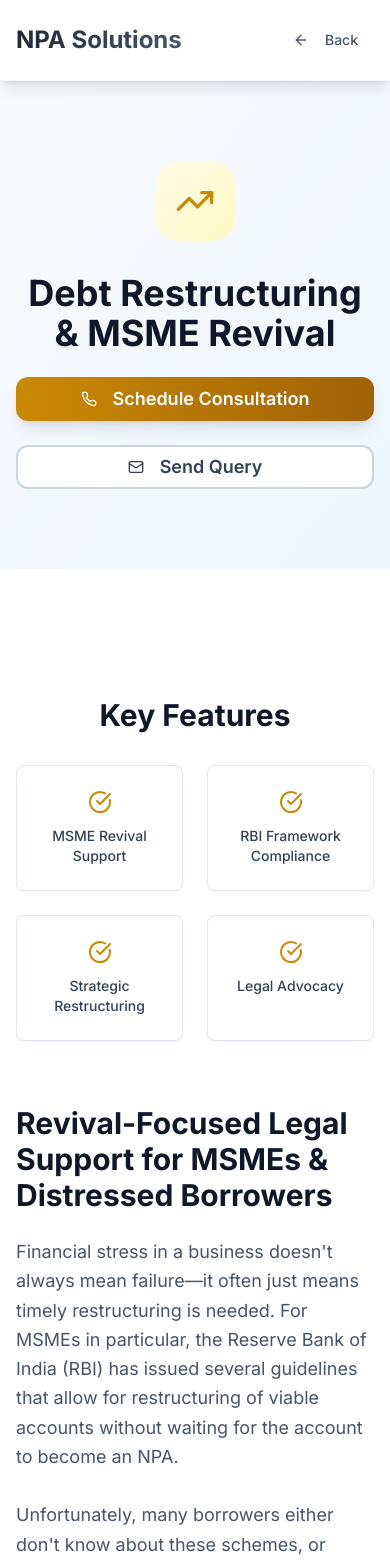
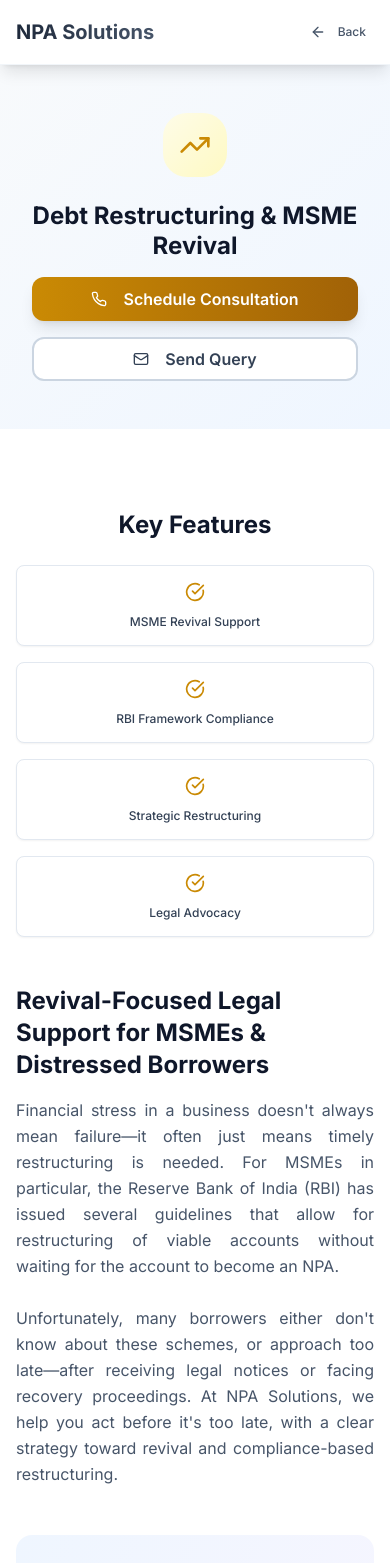
Before and after one commit to NPASolutions/npa-solutions, a React (Vite) app: page /service/debt-restructuring-msme-revival in a window 390 px wide. Shown: the top 1563 px of the page. Built offline with nearby package versions, Linux system fonts and the light colour scheme.

Commit message:
Fix service page usability
Adjusted service pages for better mobile usability and justified article text for improved readability.

```diff
--- a/src/pages/ServiceDetail.tsx
+++ b/src/pages/ServiceDetail.tsx
@@ -280,8 +280,8 @@ Let's work together to rebuild—strategically, lawfully, and on your terms.`
       {/* Navigation */}
       <nav className="bg-white/90 backdrop-blur-xl shadow-lg border-b border-slate-100 sticky top-0 z-50">
         <div className="max-w-7xl mx-auto px-4 sm:px-6 lg:px-8">
-          <div className="flex justify-between items-center h-20">
-            <Link to="/" className="font-bold text-2xl bg-gradient-to-r from-slate-800 to-slate-600 bg-clip-text text-transparent">
+          <div className="flex justify-between items-center h-16 sm:h-20">
+            <Link to="/" className="font-bold text-xl sm:text-2xl bg-gradient-to-r from-slate-800 to-slate-600 bg-clip-text text-transparent">
               NPA Solutions
             </Link>
 
@@ -305,25 +305,27 @@ Let's work together to rebuild—strategically, lawfully, and on your terms.`
               </Link>
             </div>
 
-            <div className="hidden md:flex">
-              <Button className="bg-gradient-to-r from-blue-600 to-blue-700 hover:from-blue-700 hover:to-blue-800 text-white px-6 py-3 rounded-xl shadow-lg hover:shadow-xl transition-all duration-300 transform hover:-translate-y-0.5">
+            <div className="hidden sm:flex">
+              <Button className="bg-gradient-to-r from-blue-600 to-blue-700 hover:from-blue-700 hover:to-blue-800 text-white px-4 sm:px-6 py-2 sm:py-3 rounded-xl shadow-lg hover:shadow-xl transition-all duration-300 transform hover:-translate-y-0.5 text-sm sm:text-base">
                 Get Expert Help
               </Button>
             </div>
 
-            {/* Back to Services for mobile */}
-            <Link to="/" className="md:hidden">
-              <Button variant="ghost" className="text-slate-600 hover:text-slate-900">
-                <ArrowLeft className="mr-2" size={16} />
-                Back
-              </Button>
-            </Link>
+            {/* Mobile Navigation */}
+            <div className="flex items-center space-x-2 sm:hidden">
+              <Link to="/">
+                <Button variant="ghost" size="sm" className="text-slate-600 hover:text-slate-900 px-2">
+                  <ArrowLeft className="mr-1" size={14} />
+                  <span className="text-xs">Back</span>
+                </Button>
+              </Link>
+            </div>
           </div>
         </div>
       </nav>
 
       {/* Hero Section */}
-      <section className="bg-gradient-to-br from-slate-50 to-blue-50 py-20">
+      <section className="bg-gradient-to-br from-slate-50 to-blue-50 py-12 sm:py-16 lg:py-20">
         <div className="max-w-7xl mx-auto px-4 sm:px-6 lg:px-8">
           <motion.div initial={{
           opacity: 0,
@@ -334,23 +336,21 @@ Let's work together to rebuild—strategically, lawfully, and on your terms.`
         }} transition={{
           duration: 0.8
         }} className="text-center">
-            <div className={`w-20 h-20 rounded-3xl ${service.color} flex items-center justify-center mb-8 mx-auto`}>
-              <ServiceIcon size={40} className={service.iconColor} />
+            <div className={`w-16 h-16 sm:w-20 sm:h-20 rounded-3xl ${service.color} flex items-center justify-center mb-6 sm:mb-8 mx-auto`}>
+              <ServiceIcon size={32} className={`${service.iconColor} sm:w-10 sm:h-10`} />
             </div>
 
-            <h1 className="text-4xl md:text-6xl font-bold text-slate-900 mb-6">
+            <h1 className="text-2xl sm:text-3xl md:text-4xl lg:text-6xl font-bold text-slate-900 mb-4 sm:mb-6 px-4 leading-tight">
               {service.title}
             </h1>
 
-
-
-            <div className="flex flex-col sm:flex-row gap-6 justify-center">
-              <Button size="lg" className={`bg-gradient-to-r ${service.gradient} text-white px-8 py-4 rounded-xl text-lg font-semibold shadow-lg`}>
-                <Phone className="mr-2" size={20} />
+            <div className="flex flex-col sm:flex-row gap-4 sm:gap-6 justify-center px-4">
+              <Button size="lg" className={`bg-gradient-to-r ${service.gradient} text-white px-6 sm:px-8 py-3 sm:py-4 rounded-xl text-base sm:text-lg font-semibold shadow-lg w-full sm:w-auto`}>
+                <Phone className="mr-2" size={18} />
                 Schedule Consultation
               </Button>
-              <Button variant="outline" size="lg" className="border-2 border-slate-300 text-slate-700 hover:bg-slate-50 px-8 py-4 rounded-xl text-lg font-semibold">
-                <Mail className="mr-2" size={20} />
+              <Button variant="outline" size="lg" className="border-2 border-slate-300 text-slate-700 hover:bg-slate-50 px-6 sm:px-8 py-3 sm:py-4 rounded-xl text-base sm:text-lg font-semibold w-full sm:w-auto">
+                <Mail className="mr-2" size={18} />
                 Send Query
               </Button>
             </div>
@@ -359,9 +359,9 @@ Let's work together to rebuild—strategically, lawfully, and on your terms.`
       </section>
 
       {/* Content Section */}
-      <section className="py-20">
+      <section className="py-12 sm:py-16 lg:py-20">
         <div className="max-w-4xl mx-auto px-4 sm:px-6 lg:px-8">
-          <div className="space-y-16">
+          <div className="space-y-12 sm:space-y-16">
             {/* Features */}
             <motion.div initial={{
             opacity: 0,
@@ -373,20 +373,17 @@ Let's work together to rebuild—strategically, lawfully, and on your terms.`
             duration: 0.8,
             delay: 0.2
           }}>
-              <div className="text-center mb-12">
-
+              <div className="text-center mb-8 sm:mb-12">
                 <div className="flex flex-wrap justify-center gap-4">
-
-
 
                 </div>
               </div>
-              <h2 className="text-3xl font-bold text-slate-900 mb-8 text-center">Key Features</h2>
-              <div className="grid grid-cols-2 md:grid-cols-4 gap-6">
-                {service.features.map((feature, index) => <Card key={index} className="text-center p-6 hover:shadow-lg transition-shadow">
+              <h2 className="text-2xl sm:text-3xl font-bold text-slate-900 mb-6 sm:mb-8 text-center">Key Features</h2>
+              <div className="grid grid-cols-1 sm:grid-cols-2 lg:grid-cols-4 gap-4 sm:gap-6">
+                {service.features.map((feature, index) => <Card key={index} className="text-center p-4 sm:p-6 hover:shadow-lg transition-shadow">
                     <CardContent className="p-0">
-                      <CheckCircle className={`${service.iconColor} mx-auto mb-3`} size={24} />
-                      <p className="text-sm font-medium text-slate-700">{feature}</p>
+                      <CheckCircle className={`${service.iconColor} mx-auto mb-3`} size={20} />
+                      <p className="text-xs sm:text-sm font-medium text-slate-700 leading-tight">{feature}</p>
                     </CardContent>
                   </Card>)}
               </div>
@@ -403,9 +400,9 @@ Let's work together to rebuild—strategically, lawfully, and on your terms.`
             duration: 0.8,
             delay: 0.3
           }} className="prose prose-lg max-w-none">
-              <h2 className="text-3xl font-bold text-slate-900 mb-6">{service.subtitle}
+              <h2 className="text-2xl sm:text-3xl font-bold text-slate-900 mb-4 sm:mb-6">{service.subtitle}
             </h2>
-              <div className="text-slate-600 leading-relaxed whitespace-pre-line text-lg">
+              <div className="text-slate-600 leading-relaxed whitespace-pre-line text-base sm:text-lg text-justify">
                 {service.fullDescription}
               </div>
             </motion.div>
@@ -420,9 +417,9 @@ Let's work together to rebuild—strategically, lawfully, and on your terms.`
           }} transition={{
             duration: 0.8,
             delay: 0.4
-          }} className="bg-gradient-to-br from-blue-50 to-purple-50 rounded-2xl p-8">
-              <h2 className="text-3xl font-bold text-slate-900 mb-6">Why Choose NPA Solutions</h2>
-              <div className="text-slate-600 leading-relaxed whitespace-pre-line text-lg">
+          }} className="bg-gradient-to-br from-blue-50 to-purple-50 rounded-2xl p-6 sm:p-8">
+              <h2 className="text-2xl sm:text-3xl font-bold text-slate-900 mb-4 sm:mb-6">Why Choose NPA Solutions</h2>
+              <div className="text-slate-600 leading-relaxed whitespace-pre-line text-base sm:text-lg text-justify">
                 {service.whyChooseUs}
               </div>
             </motion.div>
@@ -438,8 +435,8 @@ Let's work together to rebuild—strategically, lawfully, and on your terms.`
             duration: 0.8,
             delay: 0.5
           }}>
-              <h2 className="text-3xl font-bold text-slate-900 mb-6">Our Approach</h2>
-              <div className="text-slate-600 leading-relaxed whitespace-pre-line text-lg">
+              <h2 className="text-2xl sm:text-3xl font-bold text-slate-900 mb-4 sm:mb-6">Our Approach</h2>
+              <div className="text-slate-600 leading-relaxed whitespace-pre-line text-base sm:text-lg text-justify">
                 {service.approach}
               </div>
             </motion.div>
@@ -454,11 +451,11 @@ Let's work together to rebuild—strategically, lawfully, and on your terms.`
           }} transition={{
             duration: 0.8,
             delay: 0.6
-          }} className={`bg-gradient-to-r ${service.buttonGradient} rounded-2xl p-8 text-white text-center`}>
-              <h2 className="text-3xl font-bold mb-6">Take Action Now</h2>
-              <p className="text-lg leading-relaxed mb-8 opacity-90">{service.callToAction}</p>
-              <Button size="lg" className="bg-white text-slate-900 hover:bg-slate-100 px-8 py-4 rounded-xl text-lg font-semibold">
-                <Phone className="mr-2" size={20} />
+          }} className={`bg-gradient-to-r ${service.buttonGradient} rounded-2xl p-6 sm:p-8 text-white text-center`}>
+              <h2 className="text-2xl sm:text-3xl font-bold mb-4 sm:mb-6">Take Action Now</h2>
+              <p className="text-base sm:text-lg leading-relaxed mb-6 sm:mb-8 opacity-90 text-justify">{service.callToAction}</p>
+              <Button size="lg" className="bg-white text-slate-900 hover:bg-slate-100 px-6 sm:px-8 py-3 sm:py-4 rounded-xl text-base sm:text-lg font-semibold w-full sm:w-auto">
+                <Phone className="mr-2" size={18} />
                 Contact Us
               </Button>
             </motion.div>
@@ -474,12 +471,12 @@ Let's work together to rebuild—strategically, lawfully, and on your terms.`
             duration: 0.8,
             delay: 0.7
           }} className="text-center">
-              <h2 className="text-3xl font-bold text-slate-900 mb-6">Moving Forward</h2>
-              <div className="text-slate-600 leading-relaxed whitespace-pre-line text-lg mb-8">
+              <h2 className="text-2xl sm:text-3xl font-bold text-slate-900 mb-4 sm:mb-6">Moving Forward</h2>
+              <div className="text-slate-600 leading-relaxed whitespace-pre-line text-base sm:text-lg mb-6 sm:mb-8 text-justify">
                 {service.conclusion}
               </div>
               <Link to="/services">
-                <Button variant="outline" className="border-2 border-slate-300 text-slate-700 hover:bg-slate-50">
+                <Button variant="outline" className="border-2 border-slate-300 text-slate-700 hover:bg-slate-50 px-6 py-3 text-sm sm:text-base">
                   <ArrowLeft className="mr-2" size={16} />
                   View All Services
                 </Button>
@@ -490,7 +487,7 @@ Let's work together to rebuild—strategically, lawfully, and on your terms.`
       </section>
 
       {/* FAQ Section */}
-      <section id="faqs" className="py-20 bg-slate-50">
+      <section id="faqs" className="py-12 sm:py-16 lg:py-20 bg-slate-50">
         <div className="max-w-4xl mx-auto px-4 sm:px-6 lg:px-8">
           <motion.div initial={{
           opacity: 0,
@@ -501,14 +498,14 @@ Let's work together to rebuild—strategically, lawfully, and on your terms.`
         }} transition={{
           duration: 0.8,
           delay: 0.8
-        }} className="text-center mb-16">
-            <h2 className="text-4xl md:text-5xl font-bold text-slate-900 mb-6">
+        }} className="text-center mb-12 sm:mb-16">
+            <h2 className="text-3xl sm:text-4xl md:text-5xl font-bold text-slate-900 mb-4 sm:mb-6">
               Frequently Asked
               <span className="block bg-gradient-to-r from-blue-600 to-purple-600 bg-clip-text text-transparent">
                 Questions
               </span>
             </h2>
-            <p className="text-xl text-slate-600">
+            <p className="text-lg sm:text-xl text-slate-600">
               Common questions about {service.title.toLowerCase()}
             </p>
           </motion.div>
@@ -523,12 +520,12 @@ Let's work together to rebuild—strategically, lawfully, and on your terms.`
           duration: 0.8,
           delay: 0.9
         }}>
-            <Accordion type="single" collapsible className="w-full space-y-6">
-              {getServiceFAQs(serviceId as string).map((faq, index) => <AccordionItem key={index} value={`item-${index}`} className="border border-slate-200 rounded-2xl px-8 py-2 shadow-lg hover:shadow-xl transition-all duration-300 bg-white">
-                  <AccordionTrigger className="text-left font-bold text-slate-900 hover:no-underline text-lg py-6">
+            <Accordion type="single" collapsible className="w-full space-y-4 sm:space-y-6">
+              {getServiceFAQs(serviceId as string).map((faq, index) => <AccordionItem key={index} value={`item-${index}`} className="border border-slate-200 rounded-2xl px-4 sm:px-8 py-2 shadow-lg hover:shadow-xl transition-all duration-300 bg-white">
+                  <AccordionTrigger className="text-left font-bold text-slate-900 hover:no-underline text-base sm:text-lg py-4 sm:py-6 leading-tight">
                     {faq.question}
                   </AccordionTrigger>
-                  <AccordionContent className="text-slate-600 leading-relaxed pb-6 text-base">
+                  <AccordionContent className="text-slate-600 leading-relaxed pb-4 sm:pb-6 text-sm sm:text-base text-justify">
                     {faq.answer}
                   </AccordionContent>
                 </AccordionItem>)}
```
